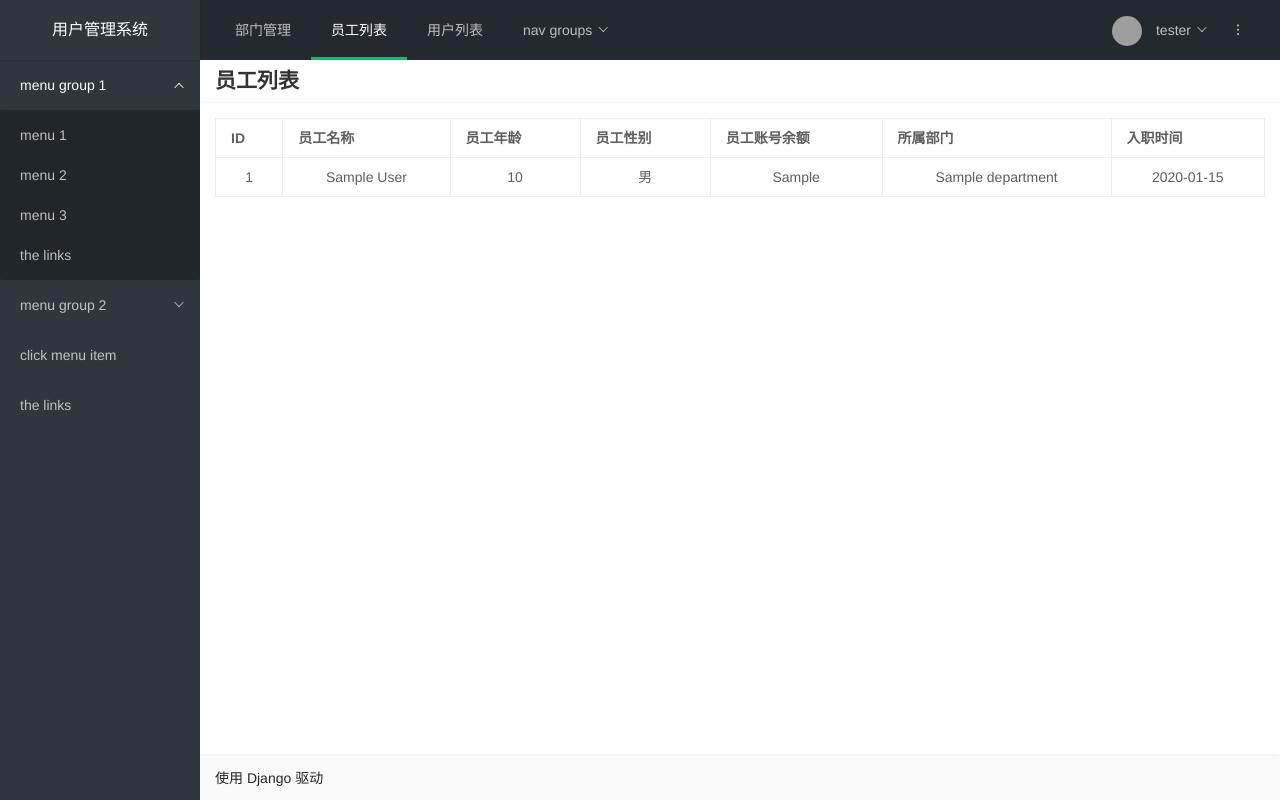
After one commit to Norman-pong/learn-django, a Django app: page /employee/list in a window 1280 px wide. The commit adds this page. Run offline with Django 4.2, Linux system fonts and the light colour scheme; tables that the repository leaves empty hold one stand-in row (values such as "Sample post"); grey boxes are pictures that could not be loaded.

Commit message:
feat: 新增联表查询页面

```diff
--- /dev/null
+++ b/app02/templates/employees.html
@@ -0,0 +1,34 @@
+{% extends 'layout.html' %}
+{% block content %}
+  <div class="layui-card-header">
+    <h2>员工列表</h2>
+  </div>
+  <div class="layui-card-body">
+    <table class="layui-table" style="text-align: center;">
+      <thead>
+        <tr>
+          <th>ID</th>
+          <th>员工名称</th>
+          <th>员工年龄</th>
+          <th>员工性别</th>
+          <th>员工账号余额</th>
+          <th>所属部门</th>
+          <th>入职时间</th>
+        </tr>
+      </thead>
+      <tbody>
+        {% for item in employees %}
+          <tr>
+            <td>{{ item.id }}</td>
+            <td>{{ item.name }}</td>
+            <td>{{ item.age }}</td>
+            <td>{{ item.get_gender_display }}</td>
+            <td>{{ item.account }}</td>
+            <td>{{ item.depart.title }}</td>
+            <td>{{ item.hiredate|date:'Y-m-d' }}</td>
+          </tr>
+        {% endfor %}
+      </tbody>
+    </table>
+  </div>
+{% endblock %}
--- a/app02/templates/layout.html
+++ b/app02/templates/layout.html
@@ -22,11 +22,14 @@
               lay-header-event="menuLeft">
             <i class="layui-icon layui-icon-spread-left"></i>
           </li>
-          <li class="layui-nav-item layui-hide-xs">
-            <a href="javascript:;">部门管理</a>
+          <li class="layui-nav-item layui-hide-xs ">
+            <a href="/dept/list">部门管理</a>
+          </li>
+          <li class="layui-nav-item layui-hide-xs layui-this">
+            <a href="/employee/list">员工列表</a>
           </li>
           <li class="layui-nav-item layui-hide-xs">
-            <a href="javascript:;">员工列表</a>
+            <a href="/user/list">用户列表</a>
           </li>
           <li class="layui-nav-item">
             <a href="javascript:;">nav groups</a>
--- a/app02/templates/list.html
+++ b/app02/templates/list.html
@@ -1,8 +1,6 @@
 {% extends 'layout.html' %}
 
 {% block content %}
-  <div style="padding: 15px;">
-    <div class="layui-card layui-panel">
   <div class="layui-card-header">
     <h2>用户列表</h2>
   </div>
@@ -49,6 +47,4 @@
       </tbody>
     </table>
   </div>
-    </div>
-  </div>
 {% endblock %}
--- a/app02/views.py
+++ b/app02/views.py
@@ -1,28 +1,36 @@
-from django.shortcuts import render,HttpResponse
+from django.shortcuts import render, HttpResponse
 from django.http import JsonResponse, QueryDict
-from app02.models import Department
+from app02.models import Department, Employee
 
 from django.http.multipartparser import MultiPartParser
 
 
 # Create your views here.
 def dept_index(request):
-  dept_list = Department.objects.all()
-  print(dept_list)
-  return render(request, 'list.html', {"dept_list":dept_list})
+    dept_list = Department.objects.all()
+    print(dept_list)
+    return render(request, 'list.html', {"dept_list": dept_list})
+
+
+def employee_index(request):
+    list = Employee.objects.all()
+    for obj in list:
+        print(obj.id, obj.name, obj.account, obj.gender, obj.depart.title, obj.get_gender_display())
+    return render(request, 'employees.html', {'employees': list})
+
 
 def dept(request):
     nid = request.params.get('id')
     dept_name = request.params.get('deptName')
 
     if request.method == 'POST':
-      Department.objects.create(title=dept_name)
+        Department.objects.create(title=dept_name)
 
     if request.method == 'PUT':
-      Department.objects.filter(id=nid).update(title=dept_name)
+        Department.objects.filter(id=nid).update(title=dept_name)
 
     if request.method == 'DELETE':
-      Department.objects.filter(id=nid).delete()
+        Department.objects.filter(id=nid).delete()
 
-    res_data = {"code":200, "data": dept_name, "msg": "请求成功"}
+    res_data = {"code": 200, "data": dept_name, "msg": "请求成功"}
     return JsonResponse(res_data)
--- a/test_demo/urls.py
+++ b/test_demo/urls.py
@@ -19,7 +19,7 @@ from django.urls import path
 
 
 from app01 import views
-from app02 import views as dept_views
+from app02 import views as app02_views
 
 urlpatterns = [
     path('admin/', admin.site.urls),
@@ -29,8 +29,7 @@ urlpatterns = [
     path('home/templates', views.home_templates),
     path('grammar/summary', views.grammar_summary),
 
-    #api
-    path('api/dept', dept_views.dept),
+
 
     # 登录案例
     path('user/add', views.user_add),
@@ -38,5 +37,9 @@ urlpatterns = [
     path('user/login', views.user_login),
     path('user/delete', views.user_delete),
 
-    path('dept/list', dept_views.dept_index)
+    # app02
+    path('dept/list', app02_views.dept_index),
+    path('employee/list',app02_views.employee_index),
+    #api
+    path('api/dept', app02_views.dept),
 ]
```
Lines whose indentation alone changed are shown as unchanged.
